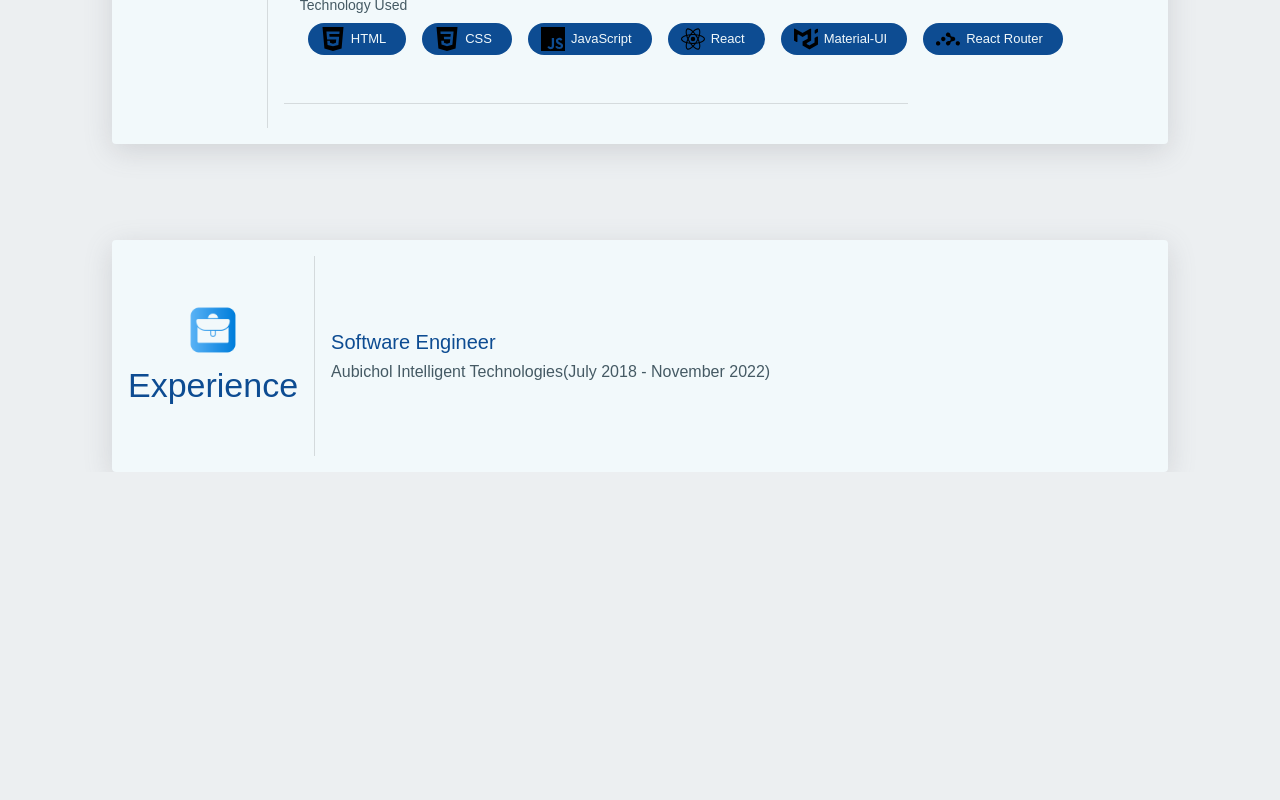
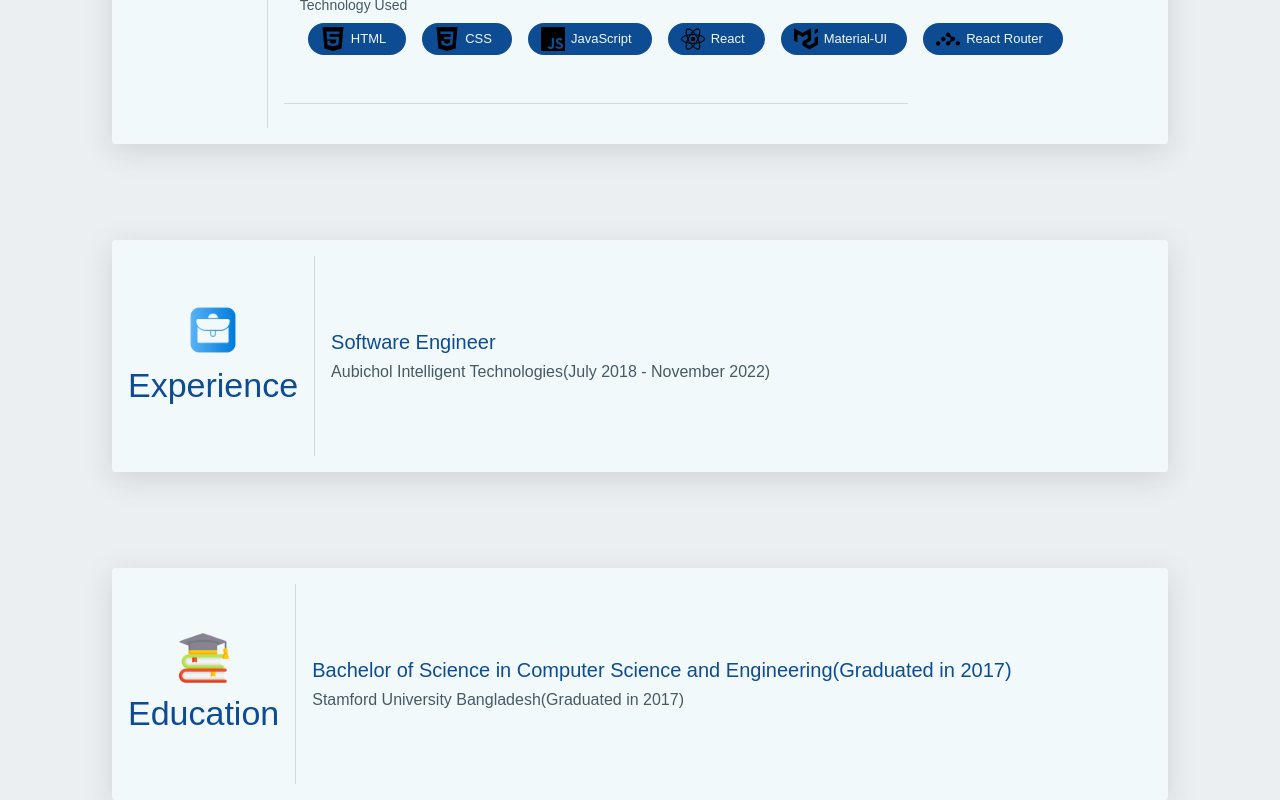
Before and after one commit to Sumiya-Sayeed/sumiya-portfolio, a React (Create React App) app: page / in a window 1280 px wide. Shown: the part 2066-2866 px from the top of the page. Before the commit the page ends 2538 px from the top, so only its background shows below. Built offline with nearby package versions, Linux system fonts and the light colour scheme.

Commit message:
edit style

```diff
--- a/src/components/Layout.jsx
+++ b/src/components/Layout.jsx
@@ -5,6 +5,7 @@ import Intro from './Intro';
 import Skills from './Skills';
 import Projects from "./Projects";
 import Experience from "./Experience";
+import Education from "./Education";
 
 const Layout = () => {
     document.title = "Sumiya Sayeed";
@@ -27,6 +28,7 @@ const Layout = () => {
                 <Skills id="Skills" />
                 <Projects id="Projects" />
                 <Experience id="Experience" />
+                <Education id="Education" />
             </Grid>
         </>
     )
```
